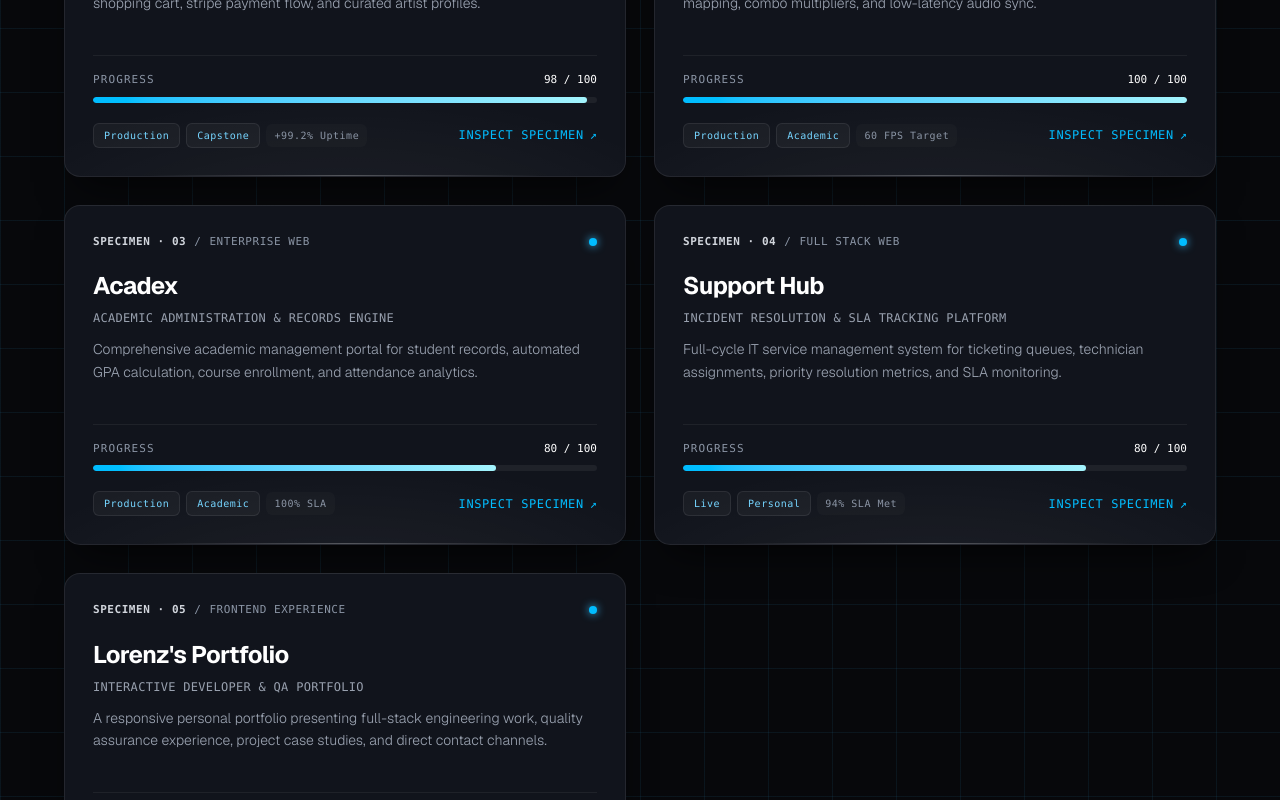
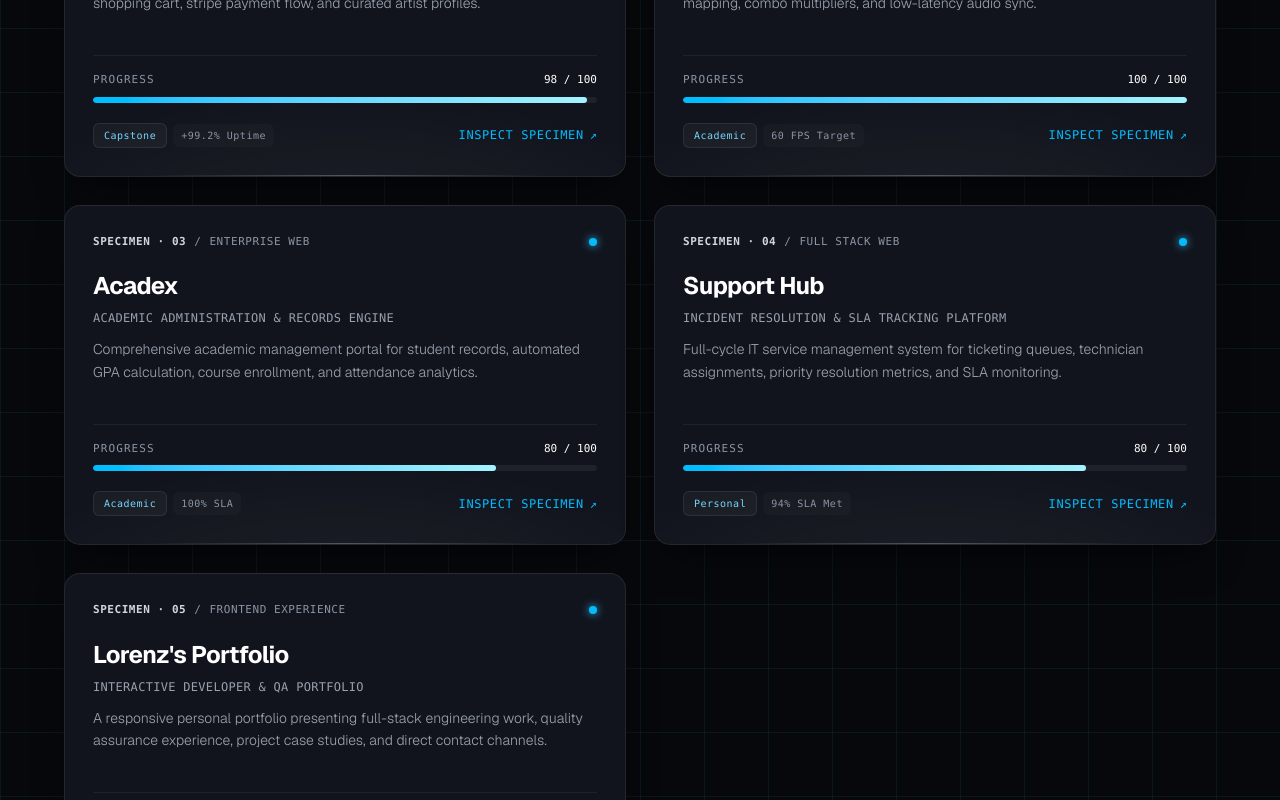
Before and after one commit to LorenzTaganas/Portfolio, a Next.js app: page / in a window 1280 px wide. Shown: the part 2660-3460 px from the top of the page. Built offline with nearby package versions, Linux system fonts and the light colour scheme.

Commit message:
feat: comment out project status display in Projects component

```diff
--- a/components/Projects.tsx
+++ b/components/Projects.tsx
@@ -242,9 +242,9 @@ const Projects = () => {
                 {/* Micro-pills and Inspection Cue */}
                 <div className="flex items-center justify-between flex-wrap gap-2">
                   <div className="flex items-center gap-1.5">
-                    <span className="px-2.5 py-1 rounded-md text-[10px] font-mono tracking-wider bg-sky-50 dark:bg-white/[0.04] border border-sky-200 dark:border-white/[0.08] text-sky-700 dark:text-sky-300 font-medium">
+                    {/* <span className="px-2.5 py-1 rounded-md text-[10px] font-mono tracking-wider bg-sky-50 dark:bg-white/[0.04] border border-sky-200 dark:border-white/[0.08] text-sky-700 dark:text-sky-300 font-medium">
                       {project.status}
-                    </span>
+                    </span> */}
                     <span className="px-2.5 py-1 rounded-md text-[10px] font-mono tracking-wider bg-sky-50 dark:bg-white/[0.04] border border-sky-200 dark:border-white/[0.08] text-sky-700 dark:text-sky-300 font-medium">
                       {project.purpose}
                     </span>
```
